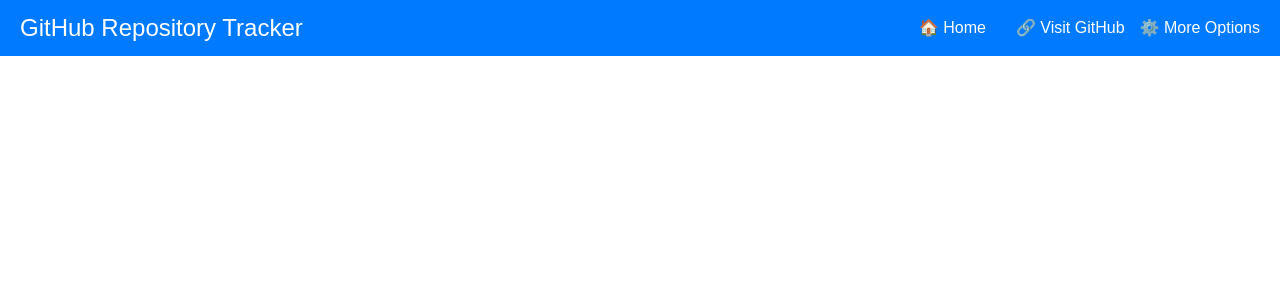
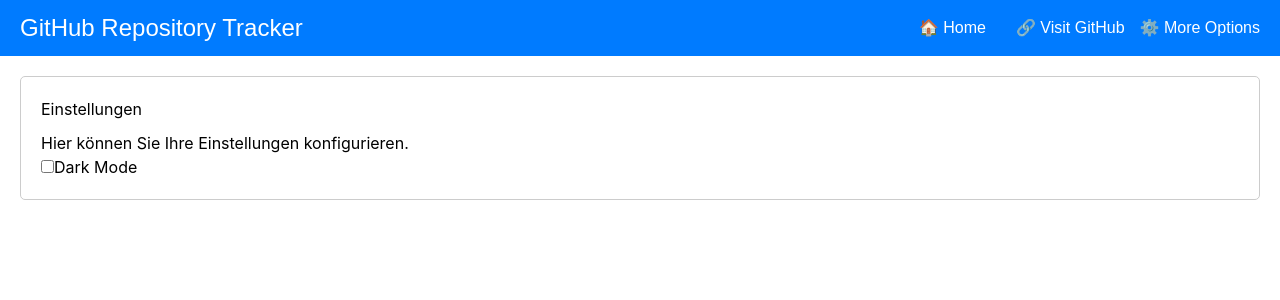
Before and after one commit to kryptomrx/github-repo-tracker, a React (Create React App) app: page /settings in a window 1280 px wide. Shown: the top 300 px of the page. Built offline with nearby package versions, Linux system fonts and the light colour scheme.

Commit message:
add a settings.js page for settings

```diff
--- a/src/App.js
+++ b/src/App.js
@@ -3,6 +3,7 @@ import { BrowserRouter as Router, Route, Routes, useNavigate } from 'react-route
 import Header from './Header';
 import './index.css';
 import RepoDetails from './RepoDetails'; // Die Seite mit den Stats
+import Settings from './Settings';
 
 function Home() {
   const [username, setUsername] = useState('');
@@ -53,6 +54,7 @@ function App() {
         <Routes>
           <Route path="/" element={<Home />} />
           <Route path="/repo/:username/:repoName" element={<RepoDetails />} />
+          <Route path="/settings" element={<Settings />} />
         </Routes>
       </div>
     </Router>
--- a/src/Home.css
+++ b/src/Home.css
@@ -35,3 +35,47 @@
   .fetch-button:hover {
     background-color: #0056b3;
   }
+
+  /* Home.css */
+body.light {
+    font-family: 'Arial', sans-serif;
+    background-color: white;
+    color: black;
+  }
+
+  body.dark {
+    font-family: 'Arial', sans-serif;
+    background-color: #333;
+    color: white;
+  }
+
+  .home-container {
+    margin: 50px auto;
+    padding: 20px;
+    max-width: 600px;
+    text-align: center;
+  }
+
+  .home-container h1 {
+    font-size: 2.5rem;
+    margin-bottom: 20px;
+  }
+
+  .home-container input {
+    padding: 10px;
+    margin: 5px;
+    font-size: 1rem;
+  }
+
+  .home-container button {
+    padding: 10px 20px;
+    background-color: #007bff;
+    color: white;
+    border: none;
+    font-size: 1rem;
+    cursor: pointer;
+  }
+
+  .home-container button:hover {
+    background-color: #0056b3;
+  }
--- a/src/Home.js
+++ b/src/Home.js
@@ -1,49 +1,38 @@
 import React, { useState } from 'react';
-import { useNavigate } from 'react-router-dom';
-import Header from './Header'; // Header-Komponente einfügen
-import './Home.css';
+import './Home.css';  // Importiere dein CSS für die Startseite
 
-function Home() {
+const Home = () => {
   const [username, setUsername] = useState('');
   const [repoName, setRepoName] = useState('');
-  const navigate = useNavigate();
 
   const handleSubmit = (e) => {
     e.preventDefault();
     if (username && repoName) {
-      navigate(`/repo/${username}/${repoName}`);
+      console.log(`Fetching data for ${username}/${repoName}`);
+      // Hier würde die Navigation zur Repo-Seite erfolgen
     }
   };
 
   return (
-    <div>
-      {/* Header */}
-      <Header />
-
     <div className="home-container">
       <h1>GitHub Repository Tracker</h1>
-        <form onSubmit={handleSubmit} className="form-container">
+      <form onSubmit={handleSubmit}>
         <input
           type="text"
           placeholder="GitHub Username"
           value={username}
           onChange={(e) => setUsername(e.target.value)}
-            className="input-field"
         />
         <input
           type="text"
           placeholder="Repository Name"
           value={repoName}
           onChange={(e) => setRepoName(e.target.value)}
-            className="input-field"
         />
-          <button type="submit" className="fetch-button">
-            Fetch Repository Data
-          </button>
+        <button type="submit">Fetch Repository Data</button>
       </form>
     </div>
-    </div>
   );
-}
+};
 
 export default Home;
--- /dev/null
+++ b/src/Settings.css
@@ -0,0 +1,25 @@
+/* Settings.css */
+body.light {
+    background-color: white;
+    color: black;
+  }
+
+  body.dark {
+    background-color: #333;
+    color: white;
+  }
+
+  .settings-container {
+    margin: 20px;
+    padding: 20px;
+    border: 1px solid #ccc;
+    border-radius: 5px;
+  }
+
+  .settings-container h2 {
+    margin-bottom: 10px;
+  }
+
+  label {
+    font-size: 16px;
+  }
--- /dev/null
+++ b/src/Settings.js
@@ -0,0 +1,35 @@
+import React, { useState, useEffect } from 'react';
+import './Settings.css';  // Dein CSS importieren
+
+const Settings = () => {
+  // Theme aus dem Local Storage lesen, falls vorhanden
+  const [theme, setTheme] = useState(() => localStorage.getItem('theme') || 'light');
+
+  useEffect(() => {
+    // Setze den Theme-Klassen-Namen auf dem Body-Element
+    document.body.className = theme;
+
+    // Speichere das Theme im Local Storage
+    localStorage.setItem('theme', theme);
+  }, [theme]);
+
+  // Funktion zum Umschalten des Themes
+  const toggleTheme = () => {
+    setTheme((prevTheme) => (prevTheme === 'light' ? 'dark' : 'light'));
+  };
+
+  return (
+    <div className="settings-container">
+      <h2>Einstellungen</h2>
+      <p>Hier können Sie Ihre Einstellungen konfigurieren.</p>
+      <div>
+        <label>
+          <input type="checkbox" checked={theme === 'dark'} onChange={toggleTheme} />
+          Dark Mode
+        </label>
+      </div>
+    </div>
+  );
+};
+
+export default Settings;
```
Lines whose indentation alone changed are shown as unchanged.
